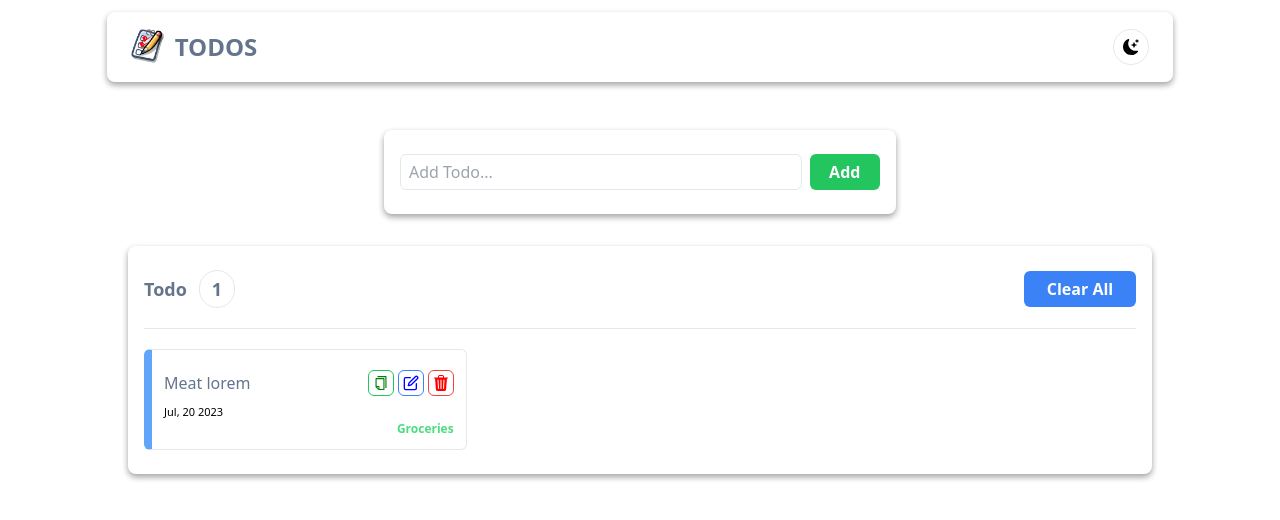
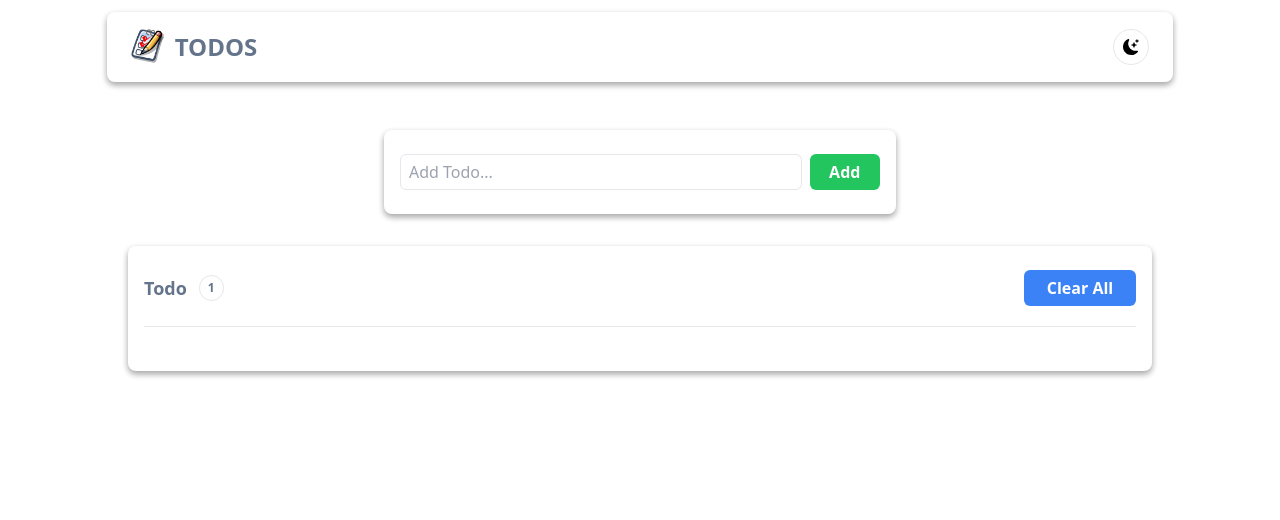
Before and after one commit to Itodo-S/todos, a React (Vite) app: page / in a window 1280 px wide. Shown: the top 520 px of the page. Built offline with nearby package versions, Linux system fonts and the light colour scheme.

Commit message:
[Create todos] Added a functionality to create Todo list items

```diff
--- a/src/components/content/ContentCard.tsx
+++ b/src/components/content/ContentCard.tsx
@@ -1,15 +1,24 @@
 import React from "react";
 import TodoCard from "./TodoCard";
 
-const ContentCard = () => {
+interface Todo {
+  todo: string;
+  date: string;
+}
+
+interface ContentCardProps {
+  todos: Todo[];
+}
+
+const ContentCard: React.FC<ContentCardProps> = ({ todos }) => {
   return (
     <div className="content-card">
       <div className="content-card__header">
         <div className="content-card__header-left">
           <p className="">Todo</p>
-          <p className="rounded-full px-3 py-1 border dark:border-slate-500 ml-3">
-            1
-          </p>
+          <div className="rounded-full px-2 py-1 border dark:border-slate-500 ml-3">
+            <p className="text-xs">1</p>
+          </div>
         </div>
 
         <button className="content-card__clear-button">Clear All</button>
@@ -18,7 +27,9 @@ const ContentCard = () => {
       <hr className="dark:border-slate-500 mt-5" />
 
       <div className="grid grid-cols-1 md:grid-cols-3 gap-3 mt-5">
-        <TodoCard />
+        {todos.map((todo, index) => (
+          <TodoCard key={index} date={todo.date} todo={todo.todo} />
+        ))}
       </div>
     </div>
   );
--- a/src/components/content/TodoCard.tsx
+++ b/src/components/content/TodoCard.tsx
@@ -2,11 +2,23 @@ import { BsTrash3Fill } from "react-icons/bs";
 import { FiEdit } from "react-icons/fi";
 import { AiOutlineCopy } from "react-icons/ai";
 
-const TodoCard = () => {
+interface TodoCardProps {
+  todo: string;
+  date: string;
+}
+
+const TodoCard: React.FC<TodoCardProps> = ({ todo, date }) => {
+  // Convert the input date string to a Date object
+  const formattedDate = new Date(date).toLocaleDateString("en-US", {
+    month: "short",
+    day: "numeric",
+    year: "numeric",
+  });
+
   return (
     <div className="todo-card">
       <div className="flex justify-between items-center">
-        <p className="text-slate-500 dark:text-slate-300 font-medium">Meat lorem</p>
+        <p className="text-slate-500 dark:text-slate-300 font-medium">{todo}</p>
 
         <div className="flex gap-1">
           <div className="icon-case border-green-500">
@@ -22,7 +34,7 @@ const TodoCard = () => {
       </div>
 
       <div className="mt-2">
-        <p className="text-[11px] font-medium">Jul, 20 2023</p>
+        <p className="text-[11px] font-medium">{formattedDate}</p>
       </div>
 
       <div className="flex justify-end">
--- a/src/components/todoForm/TodoForm.tsx
+++ b/src/components/todoForm/TodoForm.tsx
@@ -1,16 +1,43 @@
-import React from "react";
+import React, { useState, ChangeEvent, FormEvent } from "react";
+import { Todo } from "../../interfaces/types";
 
-const TodoForm = () => {
+interface TodoFormProps {
+  addTodo: (todo: Todo) => void;
+}
+
+const TodoForm: React.FC<TodoFormProps> = ({ addTodo }) => {
+  const [newTodo, setNewTodo] = useState("");
+
+  const handleInputChange = (e: ChangeEvent<HTMLInputElement>) => {
+    setNewTodo(e.target.value);
+  };
+
+  const handleSubmit = (e: FormEvent<HTMLFormElement>) => {
+    e.preventDefault();
+    if (newTodo.trim() !== "") {
+      const todo: Todo = {
+        todo: newTodo,
+        date: new Date().toISOString(),
+      };
+      addTodo(todo);
+      setNewTodo("");
+    }
+  };
+
   return (
     <div className="todo-form">
-      <form className="w-full flex">
+      <form className="w-full flex" onSubmit={handleSubmit}>
         <input
           className="todo-form__todo"
           type="text"
           placeholder="Add Todo..."
+          value={newTodo}
+          onChange={handleInputChange}
         />
 
-        <button className="todo-form__button">Add</button>
+        <button type="submit" className="todo-form__button">
+          Add
+        </button>
       </form>
     </div>
   );
--- /dev/null
+++ b/src/interfaces/types.ts
@@ -0,0 +1,4 @@
+export interface Todo {
+  todo: string;
+  date: string;
+}
--- a/src/pages/HomePage.tsx
+++ b/src/pages/HomePage.tsx
@@ -1,16 +1,23 @@
-import React from "react";
 import { Header } from "../components/header";
 import { TodoForm } from "../components/todoForm";
 import { ContentCard } from "../components/content";
+import { useState } from "react";
+import { Todo } from "../interfaces/types";
 
 const HomePage = () => {
+  const [todos, setTodos] = useState<Todo[]>([]);
+
+  const addTodo = (todo: Todo) => {
+    setTodos((prevTodos) => [...prevTodos, todo]);
+  };
+
   return (
     <div className="flex flex-col items-center w-full dark:bg-gray-800 transition-all duration-500 h-screen">
       <Header />
 
-      <TodoForm />
+      <TodoForm addTodo={addTodo} />
 
-      <ContentCard />
+      <ContentCard todos={todos} />
     </div>
   );
 };
```
